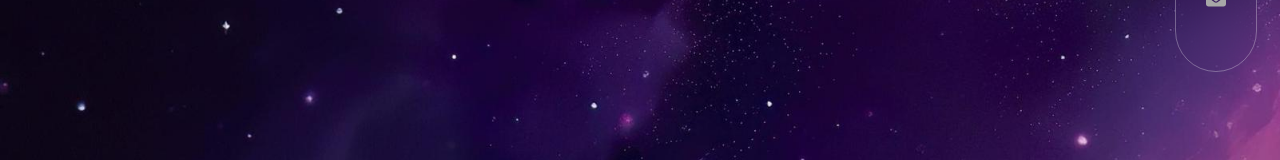
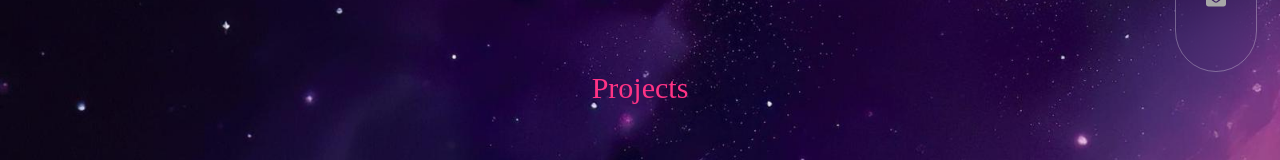
Before and after one commit to Nolu-M/nolu-portfolio, a React (Vite) app: page / in a window 1280 px wide. Shown: the part 593-753 px from the top of the page. Built offline with nearby package versions, Linux system fonts and the light colour scheme; a web font is replaced by a local one.

Commit message:
projects and contact links

```diff
--- a/src/components/Links.jsx
+++ b/src/components/Links.jsx
@@ -5,7 +5,7 @@ import useTheme from './useTheme';
 const Links = (theme) => {
     var { theme } = useTheme(); // Accessing the theme from context
     return (
-        <section id='links' className='flex items-center justify-center '>
+        <section id='contact' className='flex items-center justify-center '>
             <div className="w-full flex items-center justify-center py-24">
             <motion.div
                 initial={{ opacity: 0, width: 0}}
--- a/src/components/Projects.jsx
+++ b/src/components/Projects.jsx
@@ -6,8 +6,8 @@ import { FaGithub } from "react-icons/fa"
 import useTheme from './useTheme';
 import { useState } from "react"
 
-const Projects = (theme) => {
-    var { theme } = useTheme(); // Accessing the theme from context
+const Projects = () => {
+    const { theme } = useTheme(); // Accessing the theme from context
     return (
         <section id='projects'>
             <div className='flex items-center justify-center flex-col gap-12 my-12'>
@@ -22,7 +22,7 @@ const Projects = (theme) => {
                     className="flex items-center justify-around w-52"
                     >
                          {/*<img src={Leaf1} className="w-6 h-auto object-contain" alt=""/>*/}
-                        <p className={`text-transparent bg-clip-text text-3xl ${theme === 'theme2' ? 'text-primary-green' : 'text-primary-pink'}`}>
+                        <p className={`bg-clip-text text-3xl ${theme === 'theme2' ? 'text-primary-green' : 'text-primary-pink'}`}>
                             Projects
                         </p>
                         {/*<img src={Leaf2} className="w-6 h-auto object-contain" alt="" />*/}
```
